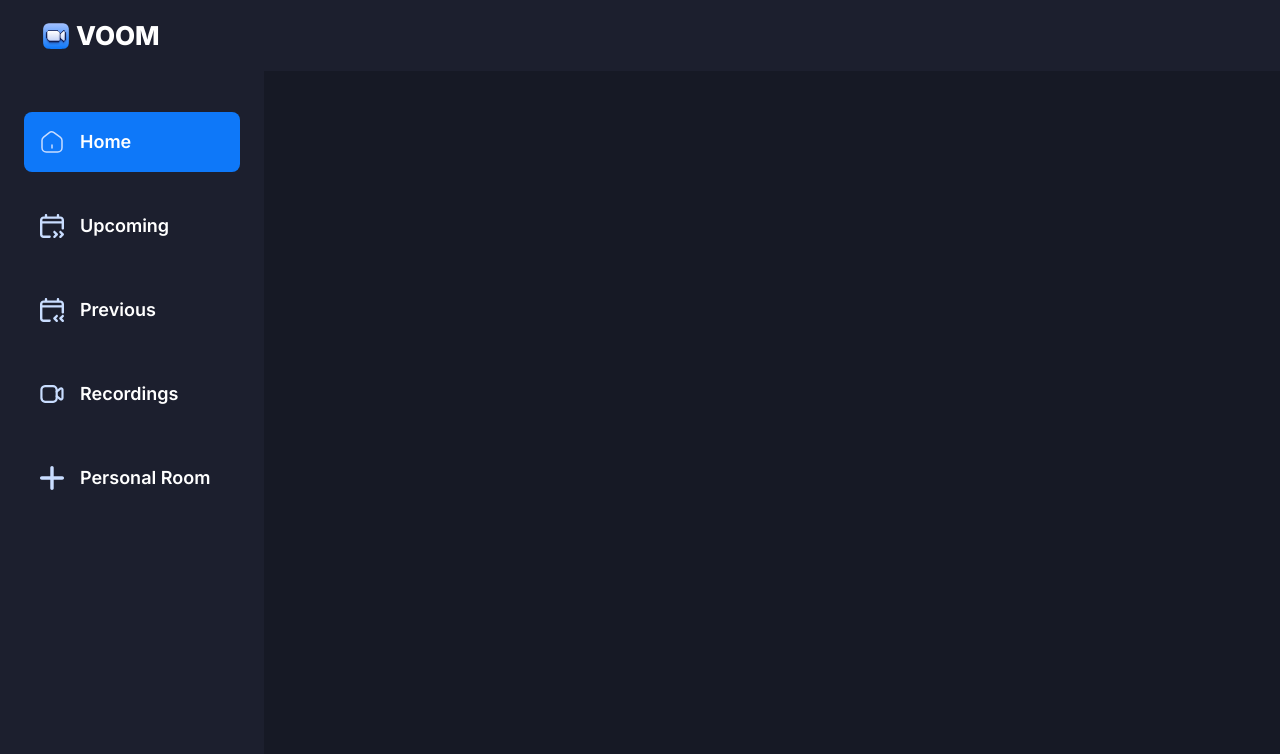
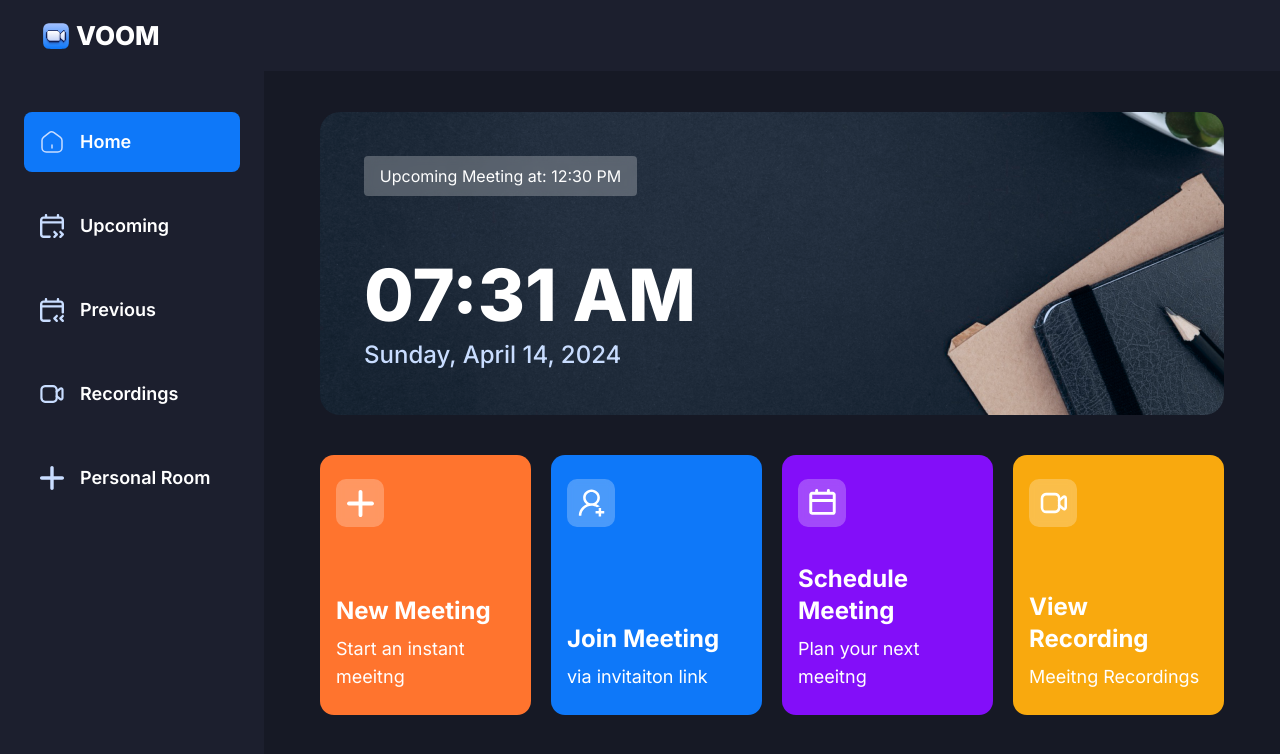
Before and after one commit to prthmh/zoom-clone, a Next.js app: page / in a window 1280 px wide. Shown: the top 754 px of the page. Built offline with nearby package versions, Linux system fonts and the light colour scheme; no server answers.

Commit message:
style: home page

```diff
--- a/app/(root)/(home)/page.tsx
+++ b/app/(root)/(home)/page.tsx
@@ -1,9 +1,30 @@
-import React from "react";
+import MeetingTypeList from "@/components/MeetingTypeList";
 
 const Home = () => {
+  const now = new Date();
+
+  const time = now.toLocaleTimeString("en-US", {
+    hour: "2-digit",
+    minute: "2-digit",
+  });
+  const date = new Intl.DateTimeFormat("en-US", { dateStyle: "full" }).format(
+    now
+  );
   return (
     <section className="flex size-full flex-col gap-10 text-white">
-      <div className="h-[303px] w-full rounded-[20px] bg-hero bg-cover"></div>
+      <div className="h-[303px] w-full rounded-[20px] bg-hero bg-cover">
+        <div className="flex h-full flex-col justify-between max-md:px-5 max-md:py-8 lg:p-11">
+          <h2 className="glassmorphism max-w-[273px] rounded py-2 text-center text-base font-normal">
+            Upcoming Meeting at: 12:30 PM
+          </h2>
+          <div className="flex flex-col gap-2">
+            <h1 className="text-4xl font-extrabold lg:text-7xl">{time}</h1>
+            <p className="text-lg font-medium text-sky-1 lg:text-2xl">{date}</p>
+          </div>
+        </div>
+      </div>
+
+      <MeetingTypeList />
     </section>
   );
 };
--- a/app/globals.css
+++ b/app/globals.css
@@ -177,12 +177,3 @@
     --ring: 212.7 26.8% 83.9%;
   }
 }
-
-@layer base {
-  * {
-    @apply border-border;
-  }
-  body {
-    @apply bg-background text-foreground;
-  }
-}
--- /dev/null
+++ b/components/HomeCard.tsx
@@ -0,0 +1,39 @@
+import { cn } from "@/lib/utils";
+import Image from "next/image";
+
+interface HomeCardProps {
+  img: string;
+  title: string;
+  description: string;
+  handleClick: () => void;
+  className: string;
+}
+
+const HomeCard = ({
+  img,
+  title,
+  description,
+  handleClick,
+  className,
+}: HomeCardProps) => {
+  return (
+    <section
+      className={cn(
+        "px-4 py-6 flex flex-col justify-between w-full xl:max-w-[270px] min-h-[260px] cursor-pointer rounded-[14px]",
+        className
+      )}
+      onClick={handleClick}
+    >
+      <div className="flex-center glassmorphism size-12 rounded-[10px]">
+        <Image src={img} alt={title} width={27} height={27} />
+      </div>
+
+      <div className="flex flex-col gap-2">
+        <h1 className="text-2xl font-bold">{title}</h1>
+        <p className="text-lg font-normal">{description}</p>
+      </div>
+    </section>
+  );
+};
+
+export default HomeCard;
--- /dev/null
+++ b/components/MeetingTypeList.tsx
@@ -0,0 +1,51 @@
+"use client";
+
+import { useRouter } from "next/navigation";
+import { useState } from "react";
+import HomeCard from "./HomeCard";
+
+type MeetingStateTypes =
+  | "isSchedulingMeeting"
+  | "isJoiningMeeting"
+  | "isInstantMeeitng"
+  | undefined;
+
+const MeetingTypeList = () => {
+  const router = useRouter();
+  const [meetingState, setMeetingState] =
+    useState<MeetingStateTypes>(undefined);
+  return (
+    <section className="grid grid-cols-1 gap-5 md:grid-cols-2 xl:grid-cols-4">
+      <HomeCard
+        img="/icons/add-meeting.svg"
+        title="New Meeting"
+        description="Start an instant meeitng"
+        handleClick={() => setMeetingState("isInstantMeeitng")}
+        className="bg-orange-1"
+      />
+      <HomeCard
+        img="/icons/join-meeting.svg"
+        title="Join Meeting"
+        description="via invitaiton link"
+        handleClick={() => setMeetingState("isJoiningMeeting")}
+        className="bg-blue-1"
+      />
+      <HomeCard
+        img="/icons/schedule.svg"
+        title="Schedule Meeting"
+        description="Plan your next meeitng"
+        handleClick={() => setMeetingState("isSchedulingMeeting")}
+        className="bg-purple-1"
+      />
+      <HomeCard
+        img="/icons/recordings.svg"
+        title="View Recording"
+        description="Meeitng Recordings"
+        handleClick={() => router.push("/recordings")}
+        className="bg-yellow-1"
+      />
+    </section>
+  );
+};
+
+export default MeetingTypeList;
--- a/tailwind.config.ts
+++ b/tailwind.config.ts
@@ -22,51 +22,26 @@ const config = {
         dark: {
           1: "#1C1F2E",
           2: "#161925",
+          3: "#252A41",
+          4: "#1E2757",
         },
         blue: {
           1: "#0E78F9",
         },
-        backgroundImage: {
-          hero: "url('/images/hero-background.png')",
+        sky: {
+          1: "#C9DDFF",
+          2: "#ECF0FF",
+          3: "#F5FCFF",
         },
-        border: "hsl(var(--border))",
-        input: "hsl(var(--input))",
-        ring: "hsl(var(--ring))",
-        background: "hsl(var(--background))",
-        foreground: "hsl(var(--foreground))",
-        primary: {
-          DEFAULT: "hsl(var(--primary))",
-          foreground: "hsl(var(--primary-foreground))",
+        orange: {
+          1: "#FF742E",
         },
-        secondary: {
-          DEFAULT: "hsl(var(--secondary))",
-          foreground: "hsl(var(--secondary-foreground))",
+        purple: {
+          1: "#830EF9",
         },
-        destructive: {
-          DEFAULT: "hsl(var(--destructive))",
-          foreground: "hsl(var(--destructive-foreground))",
+        yellow: {
+          1: "#F9A90E",
         },
-        muted: {
-          DEFAULT: "hsl(var(--muted))",
-          foreground: "hsl(var(--muted-foreground))",
-        },
-        accent: {
-          DEFAULT: "hsl(var(--accent))",
-          foreground: "hsl(var(--accent-foreground))",
-        },
-        popover: {
-          DEFAULT: "hsl(var(--popover))",
-          foreground: "hsl(var(--popover-foreground))",
-        },
-        card: {
-          DEFAULT: "hsl(var(--card))",
-          foreground: "hsl(var(--card-foreground))",
-        },
-      },
-      borderRadius: {
-        lg: "var(--radius)",
-        md: "calc(var(--radius) - 2px)",
-        sm: "calc(var(--radius) - 4px)",
       },
       keyframes: {
         "accordion-down": {
@@ -82,6 +57,9 @@ const config = {
         "accordion-down": "accordion-down 0.2s ease-out",
         "accordion-up": "accordion-up 0.2s ease-out",
       },
+      backgroundImage: {
+        hero: "url('/images/hero-background.png')",
+      },
     },
   },
   plugins: [require("tailwindcss-animate")],
```
Also changed, not shown: components/MobileNav.tsx (renamed from components/MobileNav.jsx).
